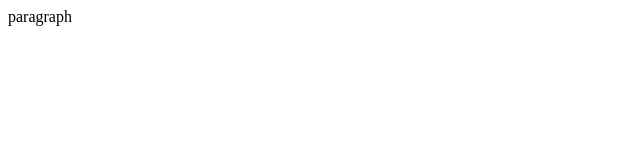
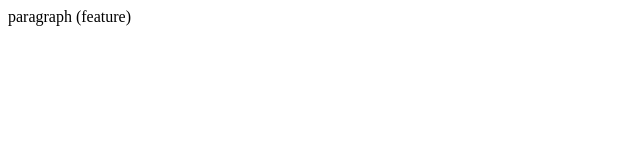
Before and after one commit to nitin241195/demo1, a plain HTML site: page index.html in a window 1280 px wide. Shown: the full height of the page, 0-640 px from the left. Drawn offline with Linux system fonts and the light colour scheme.

Commit message:
edited index.html in feature

```diff
--- a/index.html
+++ b/index.html
@@ -1 +1 @@
-<p>paragraph</p>
+<p>paragraph (feature)</p>
```
